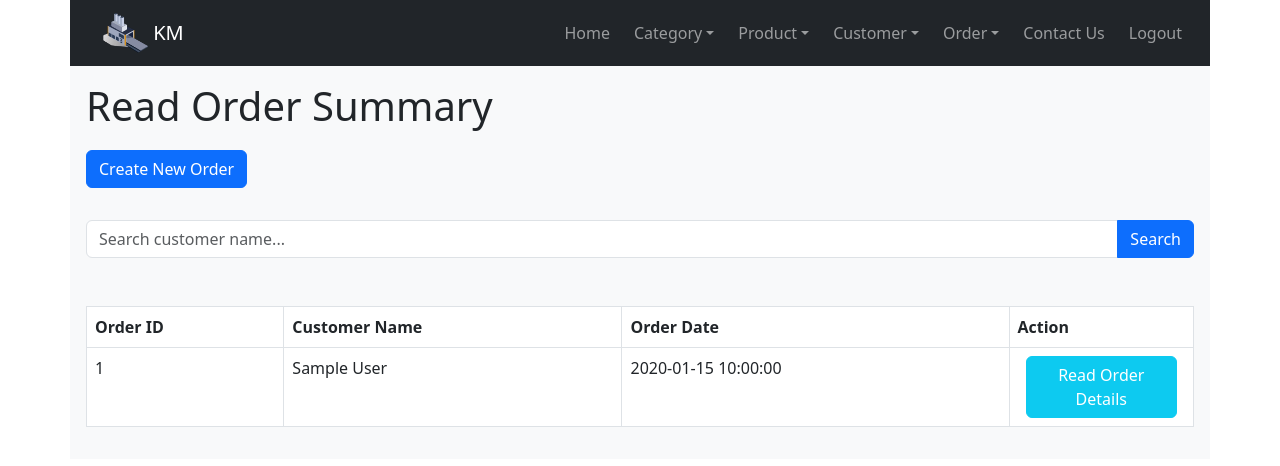
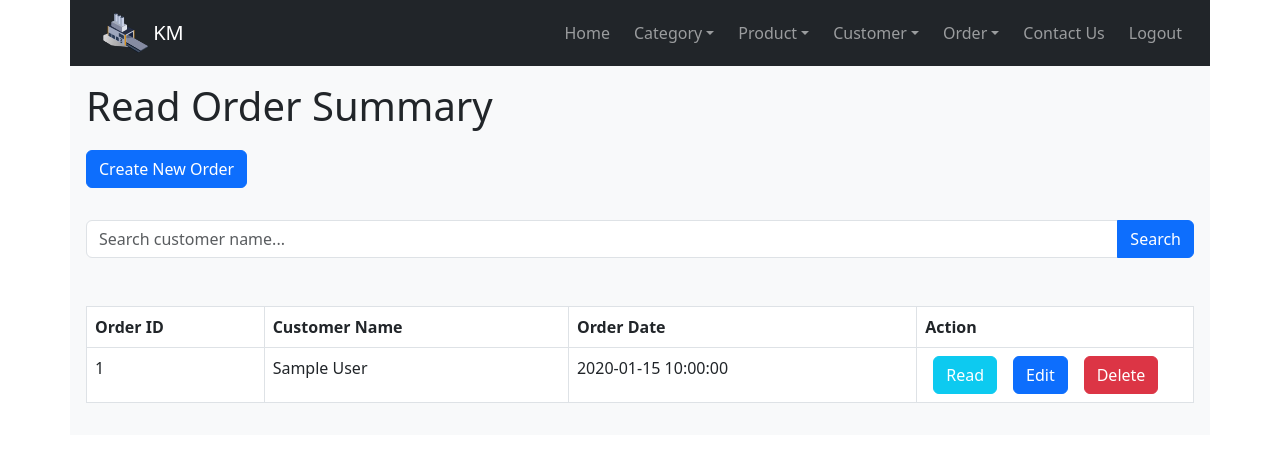
Before and after one commit to KienMing0916/Web_Application_Development, a PHP site: page /order_read.php in a window 1280 px wide. Shown: the top 466 px of the page. Run offline with PHP 8.4, Linux system fonts and the light colour scheme; the visitor is signed in with stand-in values (Sample User, id 1); tables that the repository leaves empty or names only in its code hold one stand-in row (values such as "Sample post").

Commit message:
add edit and delete button

```diff
--- a/project/order_read.php
+++ b/project/order_read.php
@@ -65,8 +65,10 @@ include 'menu/validate_login.php';
                         echo "<td>{$Order_ID}</td>";
                         echo "<td>{$firstname} {$lastname}</td>";
                         echo "<td>{$order_date}</td>";
-                        echo "<td class='col-2'>";
-                            echo "<a href='order_details_read.php?id={$Order_ID}' class='btn btn-info m-r-1em text-white mx-2'>Read Order Details</a>";
+                        echo "<td class='col-3'>";
+                            echo "<a href='order_details_read.php?id={$Order_ID}' class='btn btn-info m-r-1em text-white mx-2'>Read</a>";
+                            echo "<a href='order_update.php?id={$Order_ID}' class='btn btn-primary m-r-1em mx-2'>Edit</a>";
+                            echo "<a href='#' onclick='delete_customer({$Order_ID});'  class='btn btn-danger mx-2'>Delete</a>";
                         echo "</td>";
 
                     echo "</tr>";
```
